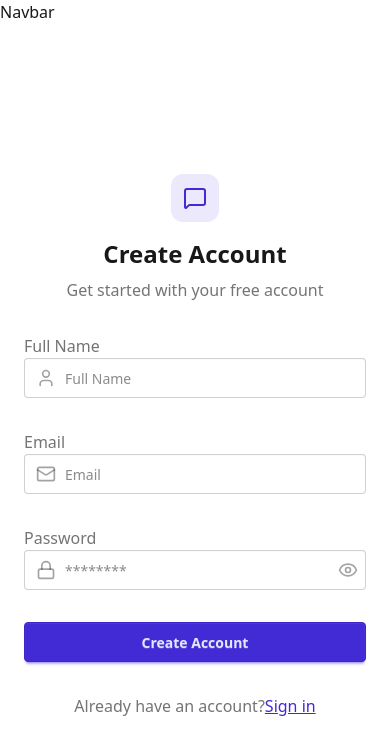
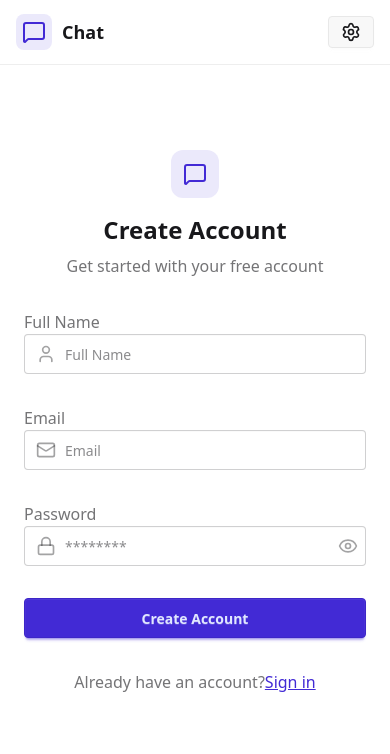
Before and after one commit to dangle2403/Chat-App, a React (Vite) app in the folder client/: page /signup in a window 390 px wide. Shown: the top 754 px of the page. Built offline with nearby package versions, Linux system fonts and the light colour scheme; no server answers.

Commit message:
feat: create navbar component and implement logout logic

```diff
--- a/client/src/components/Navbar.jsx
+++ b/client/src/components/Navbar.jsx
@@ -1,8 +1,44 @@
-import React from 'react'
+import { useAuthStore } from "../../store/useAuthStore";
+import { LogOut, MessageSquare, User, Settings, Settings2 } from "lucide-react";
+import { Link } from "react-router-dom";
 
 const Navbar = () => {
+  const { logout, authUser } = useAuthStore();
   return (
-    <div>Navbar</div>
+    <header
+    className="bg-base-100 border-b border-base-300 fixed w-full top-0 z-40 backdrop-blur-lg bg-base-100/80"
+    >
+      <div className="container mx-auto px-4 h-16">
+        <div className="flex items-center justify-between h-full">
+          <div className="flex items-center gap-8">
+            <Link to="/" className="flex items-center gap-2.5 hover:opacity transition-all">
+              <div className="w-9 h-9 rounded-lg bg-primary/10 flex items-center justify-center">
+                <MessageSquare className="w-6 h-6 text-primary" />
+              </div>
+              <h1 className="text-lg font-bold">Chat</h1>
+            </Link>
+          </div>
+          <div className="flex items-center gap-3">
+            <Link to="/setting" className="btn btn-sm gap-2">
+              <Settings className="size-5" />
+              <span className="hidden sm:inline">Settings</span>
+            </Link>
+            {authUser && (
+              <>
+                <Link to="/profile" className="btn btn-sm gap-2">
+                  <User className="size-5" />
+                  <span className="hidden sm:inline">Profile</span>
+                </Link>
+                <button className="flex gap-2 items-center" onClick={logout}>
+                  <LogOut className="size-5" />
+                  <span className="hidden sm:inline">Logout</span>
+                </button>
+              </>
+            )}
+          </div>
+        </div>
+      </div>
+    </header>
   )
 }
 
--- a/client/store/useAuthStore.js
+++ b/client/store/useAuthStore.js
@@ -32,5 +32,15 @@
     } catch (error) {
       toast.error(error.response.data.message);
     }
+  },
+
+  logout: async () => {
+    try {
+      await axiosInstance.post("/auth/logout");
+      set({ authUser: null });
+      toast.success("Logout successful!");
+    } catch (error) {
+      toast.error(error.response.data.message);
+    }
   }
 }));
```
